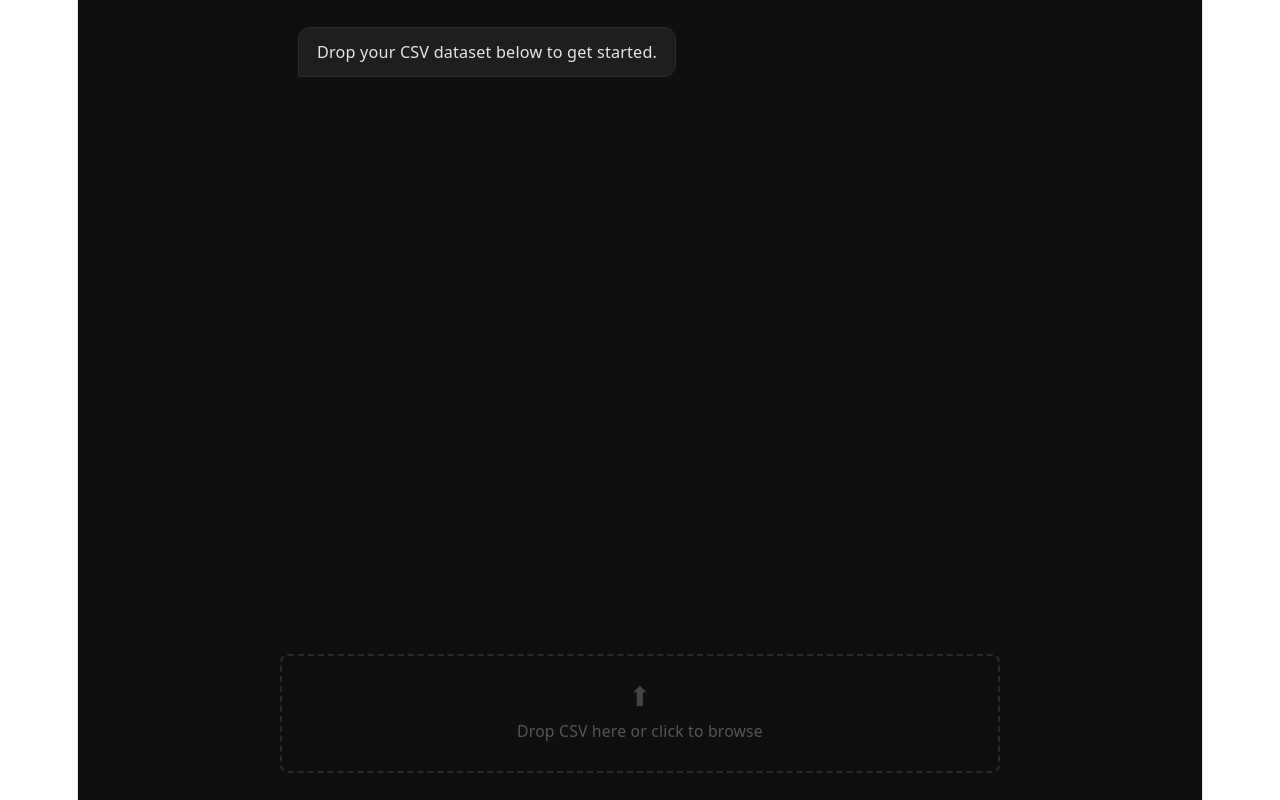
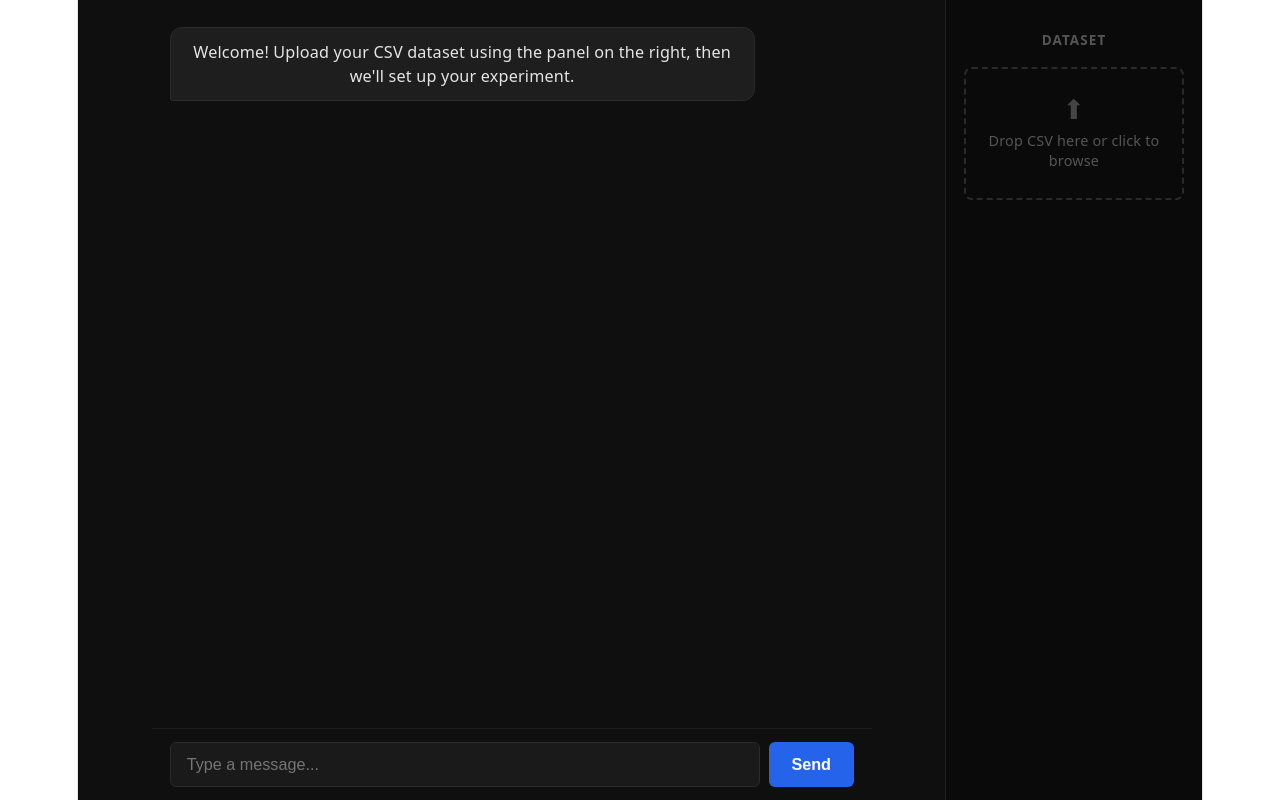
Before and after one commit to momer17/autoresearch-macos, a React (Vite) app in the folder frontend/: page / in a window 1280 px wide. Built offline with nearby package versions, Linux system fonts and the light colour scheme.

Commit message:
feat: add chat messages and REQUIRMENTS.txt clean up

```diff
--- a/frontend/src/pages/StartPage.tsx
+++ b/frontend/src/pages/StartPage.tsx
@@ -20,7 +20,7 @@ function parseColumns(csvText: string): string[] {
 
 export default function StartPage({ onStarted }: Props) {
   const [messages, setMessages] = useState<Message[]>([
-    { role: "bot", text: "Drop your CSV dataset below to get started." },
+    { role: "bot", text: "Welcome! Upload your CSV dataset using the panel on the right, then we'll set up your experiment." },
   ]);
   const [stage, setStage] = useState<Stage>("drop_csv");
   const [columns, setColumns] = useState<string[]>([]);
@@ -38,7 +38,7 @@ export default function StartPage({ onStarted }: Props) {
 
   async function handleFile(file: File) {
     if (!file.name.endsWith(".csv")) {
-      push("bot", "That does not look like a CSV file. Please drop a .csv file.");
+      push("bot", "That doesn't look like a CSV file. Please upload a .csv file.");
       return;
     }
     const text = await file.text();
@@ -77,6 +77,12 @@ export default function StartPage({ onStarted }: Props) {
     if (!text) return;
     setInput("");
 
+    if (stage === "drop_csv") {
+      push("user", text);
+      push("bot", "Upload your CSV dataset using the panel on the right to get started.");
+      return;
+    }
+
     if (stage === "pick_target") {
       const matched = columns.find((c) => c.toLowerCase() === text.toLowerCase()) ?? text;
       selectTarget(matched);
@@ -104,12 +110,16 @@ export default function StartPage({ onStarted }: Props) {
     } catch (err) {
       const msg = err instanceof Error ? err.message : "Unknown error";
       push("bot", "Failed to start: " + msg + "\n\nDrop your CSV again to retry.");
+      setCsvFile(null);
+      setColumns([]);
       setStage("drop_csv");
     }
   }
 
   return (
     <div style={s.page}>
+      {/* Left: chat column */}
+      <div style={s.chatCol}>
         <div style={s.chatArea}>
           {messages.map((m, i) => (
             <div key={i} style={m.role === "bot" ? s.botRow : s.userRow}>
@@ -137,29 +147,7 @@ export default function StartPage({ onStarted }: Props) {
           <div ref={bottomRef} />
         </div>
 
-      {stage === "drop_csv" && (
-        <div
-          style={{ ...s.dropZone, ...(dragging ? s.dropZoneActive : {}) }}
-          onDragOver={(e) => { e.preventDefault(); setDragging(true); }}
-          onDragLeave={() => setDragging(false)}
-          onDrop={handleDrop}
-          onClick={() => fileInputRef.current?.click()}
-        >
-          <span style={s.dropIcon}>⬆</span>
-          <span style={s.dropText}>
-            {dragging ? "Release to upload" : "Drop CSV here or click to browse"}
-          </span>
-          <input
-            ref={fileInputRef}
-            type="file"
-            accept=".csv"
-            style={{ display: "none" }}
-            onChange={(e) => { const f = e.target.files?.[0]; if (f) handleFile(f); }}
-          />
-        </div>
-      )}
-
-      {(stage === "pick_target" || stage === "describe_goal") && (
+        {stage !== "starting" && (
           <div style={s.inputRow}>
             <input
               style={s.textInput}
@@ -167,7 +155,9 @@ export default function StartPage({ onStarted }: Props) {
               onChange={(e) => setInput(e.target.value)}
               onKeyDown={(e) => e.key === "Enter" && handleSend()}
               placeholder={
-              stage === "pick_target"
+                stage === "drop_csv"
+                  ? "Type a message..."
+                  : stage === "pick_target"
                   ? "Type or click a column above..."
                   : "Describe the task..."
               }
@@ -183,16 +173,70 @@ export default function StartPage({ onStarted }: Props) {
           <div style={s.startingBar}>Setting up experiment...</div>
         )}
       </div>
+
+      {/* Right: CSV sidebar */}
+      <div style={s.csvSidebar}>
+        <div style={s.sidebarTitle}>Dataset</div>
+
+        {csvFile ? (
+          <div style={s.fileLoaded}>
+            <span style={s.fileIcon}>📄</span>
+            <span style={s.fileName}>{csvFile.name}</span>
+            <span style={s.fileInfo}>{columns.length} columns</span>
+            {stage !== "starting" && (
+              <button
+                style={s.changeBtn}
+                onClick={() => {
+                  setCsvFile(null);
+                  setColumns([]);
+                  setStage("drop_csv");
+                  push("bot", "CSV removed. Drop a new file to start over.");
+                }}
+              >
+                Change file
+              </button>
+            )}
+          </div>
+        ) : (
+          <div
+            style={{ ...s.dropZone, ...(dragging ? s.dropZoneActive : {}) }}
+            onDragOver={(e) => { e.preventDefault(); setDragging(true); }}
+            onDragLeave={() => setDragging(false)}
+            onDrop={handleDrop}
+            onClick={() => fileInputRef.current?.click()}
+          >
+            <span style={s.dropIcon}>⬆</span>
+            <span style={s.dropText}>
+              {dragging ? "Release to upload" : "Drop CSV here\nor click to browse"}
+            </span>
+            <input
+              ref={fileInputRef}
+              type="file"
+              accept=".csv"
+              style={{ display: "none" }}
+              onChange={(e) => { const f = e.target.files?.[0]; if (f) handleFile(f); }}
+            />
+          </div>
+        )}
+      </div>
+    </div>
   );
 }
 
 const s: Record<string, React.CSSProperties> = {
   page: {
     display: "flex",
-    flexDirection: "column",
+    flexDirection: "row",
     height: "100vh",
     backgroundColor: "#0f0f0f",
     color: "#fff",
+  },
+  chatCol: {
+    flex: 1,
+    display: "flex",
+    flexDirection: "column",
+    minWidth: 0,
+    borderRight: "1px solid #1e1e1e",
   },
   chatArea: {
     flex: 1,
@@ -242,27 +286,6 @@ const s: Record<string, React.CSSProperties> = {
     fontSize: "0.8rem",
     cursor: "pointer",
   },
-  dropZone: {
-    margin: "0 auto 1.5rem",
-    width: "calc(100% - 2rem)",
-    maxWidth: "720px",
-    border: "2px dashed #2a2a2a",
-    borderRadius: "8px",
-    padding: "1.5rem",
-    display: "flex",
-    flexDirection: "column",
-    alignItems: "center",
-    gap: "0.5rem",
-    cursor: "pointer",
-    transition: "border-color 0.15s, background-color 0.15s",
-    boxSizing: "border-box",
-  },
-  dropZoneActive: {
-    borderColor: "#2563eb",
-    backgroundColor: "#0d1a33",
-  },
-  dropIcon: { fontSize: "1.5rem", color: "#444" },
-  dropText: { fontSize: "0.875rem", color: "#555" },
   inputRow: {
     display: "flex",
     gap: "0.5rem",
@@ -300,4 +323,66 @@ const s: Record<string, React.CSSProperties> = {
     fontSize: "0.875rem",
     borderTop: "1px solid #1e1e1e",
   },
+  // CSV sidebar
+  csvSidebar: {
+    width: "220px",
+    flexShrink: 0,
+    display: "flex",
+    flexDirection: "column",
+    gap: "0.75rem",
+    padding: "1.5rem 1rem",
+    backgroundColor: "#0a0a0a",
+  },
+  sidebarTitle: {
+    fontSize: "0.75rem",
+    fontWeight: 600,
+    textTransform: "uppercase",
+    letterSpacing: "0.08em",
+    color: "#555",
+  },
+  dropZone: {
+    border: "2px dashed #2a2a2a",
+    borderRadius: "8px",
+    padding: "1.5rem 0.75rem",
+    display: "flex",
+    flexDirection: "column",
+    alignItems: "center",
+    gap: "0.5rem",
+    cursor: "pointer",
+    transition: "border-color 0.15s, background-color 0.15s",
+    textAlign: "center",
+  },
+  dropZoneActive: {
+    borderColor: "#2563eb",
+    backgroundColor: "#0d1a33",
+  },
+  dropIcon: { fontSize: "1.5rem", color: "#444" },
+  dropText: { fontSize: "0.8rem", color: "#555", lineHeight: "1.4" },
+  fileLoaded: {
+    display: "flex",
+    flexDirection: "column",
+    gap: "0.4rem",
+    padding: "0.75rem",
+    backgroundColor: "#1a1a1a",
+    border: "1px solid #2a2a2a",
+    borderRadius: "8px",
+  },
+  fileIcon: { fontSize: "1.25rem" },
+  fileName: {
+    fontSize: "0.8rem",
+    color: "#e5e5e5",
+    wordBreak: "break-all",
+    fontWeight: 500,
+  },
+  fileInfo: { fontSize: "0.75rem", color: "#666" },
+  changeBtn: {
+    marginTop: "0.25rem",
+    backgroundColor: "transparent",
+    border: "1px solid #333",
+    borderRadius: "4px",
+    padding: "0.3rem 0.5rem",
+    color: "#888",
+    fontSize: "0.75rem",
+    cursor: "pointer",
+  },
 };
```
Also changed, not shown: frontend/REQUIREMENTS.txt. Lines whose indentation alone changed are shown as unchanged.
